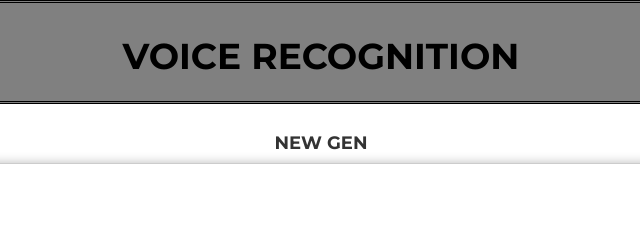
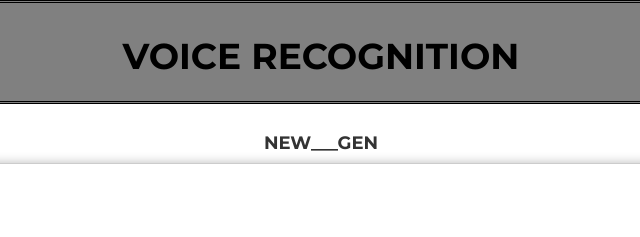
Before and after one commit to svoice02/recognitionv.github.io, a website: page index.html in a window 1280 px wide. Shown: the top 237 px of the page, 319-959 px from the left. Drawn offline with Linux system fonts and the light colour scheme.

Commit message:
Update index.html

```diff
--- a/index.html
+++ b/index.html
@@ -50,7 +50,7 @@
 		</style>
 	</head>
 	<body>
-		<h4 align="center">New Gen</h4>
+		<h4 align="center">New___Gen</h4>
 		<div id="result"></div>
 		<button onclick="startConverting();"><i class="fa fa-microphone"></i></button>
 		<script type="text/javascript">
```
